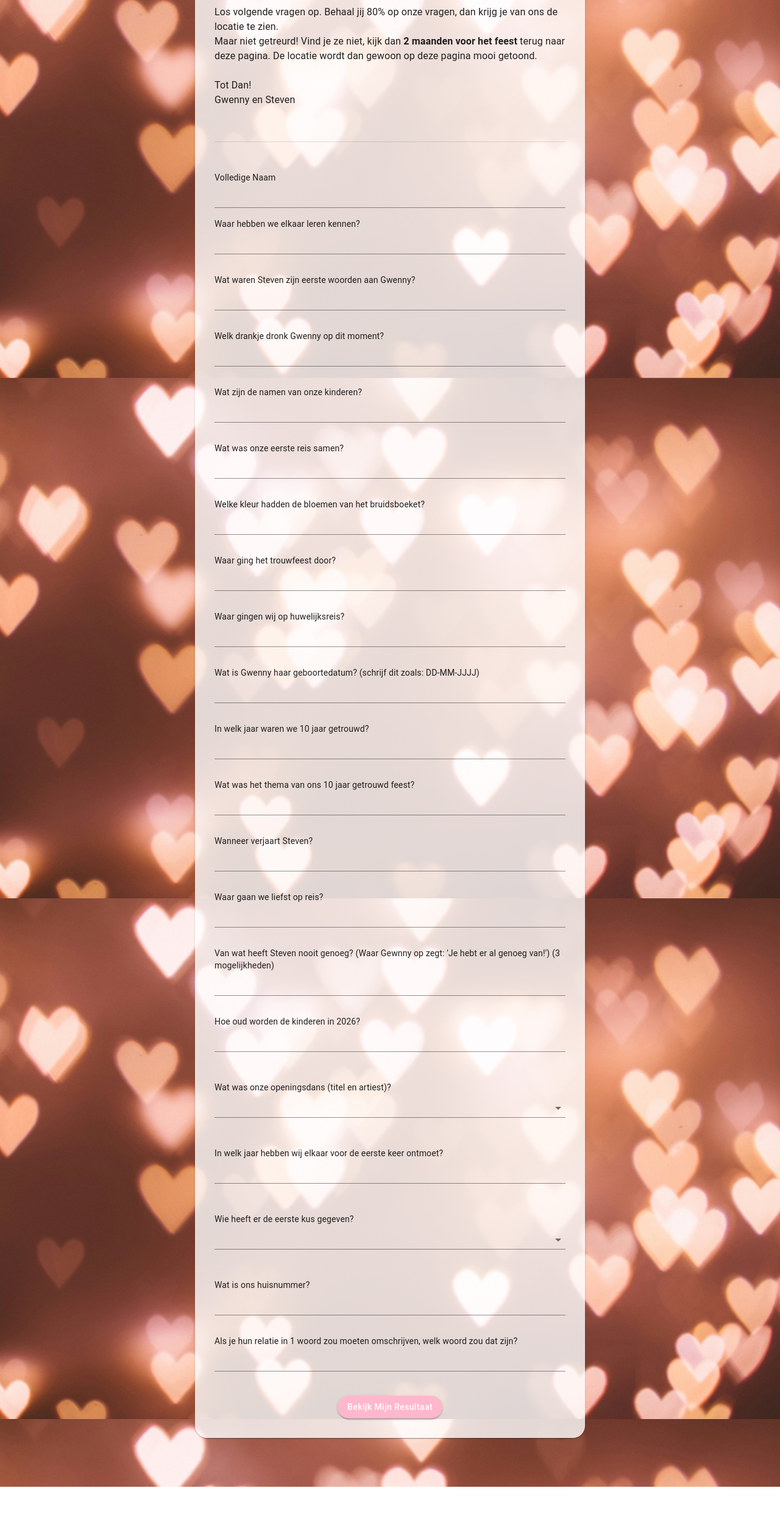
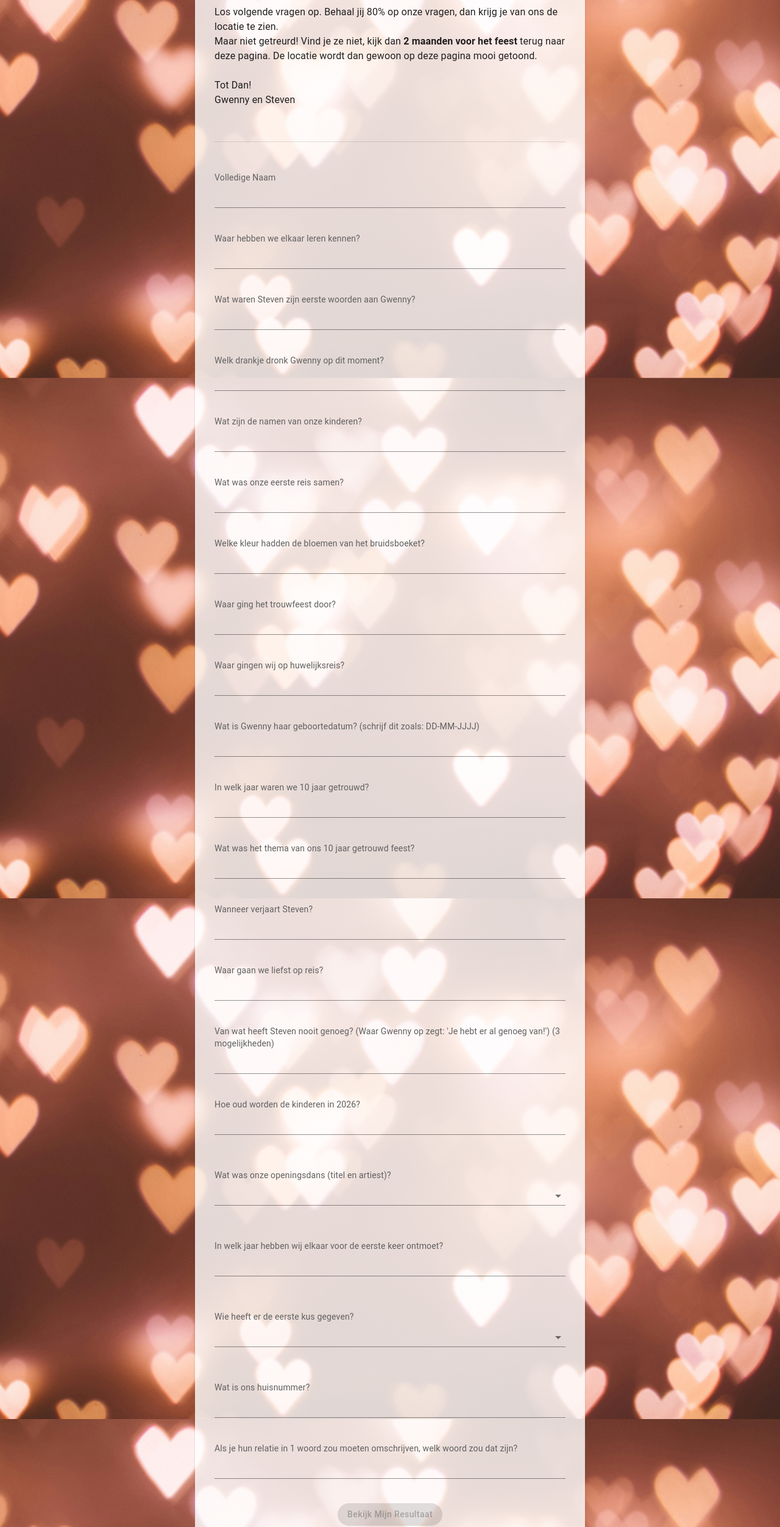
Before and after one commit to SiteAppCreators/feest-xjaar-getrouwd, a Next.js app: page / in a window 1280 px wide. Shown: the part 234-2738 px from the top of the page at 61% size. Before the commit the page ends 2672 px from the top, so only its background shows below. Built offline with nearby package versions, Linux system fonts and the light colour scheme.

Commit message:
add all things to check the questions

```diff
--- a/app/api/supabase/route.js
+++ b/app/api/supabase/route.js
@@ -2,9 +2,28 @@ import { NextResponse } from "next/server";
 import { supabaseAdmin } from "../../lib/supabaseClient";
 
 export async function POST(req) {
-    const { data, error } = await supabaseAdmin.from('names').insert([
-        { fullName: 'Test Name' }
-    ]).select();
-    console.log('Supabase data:', data);
-    return new Response(JSON.stringify({ success: data }), { status: 200 });
+    try {
+        const body = await req.json();
+        const { fullName, data } = body;
+
+        if (fullName) {
+            //add the lowercase fullname
+            const lowerFullName = fullName.trim().toLowerCase()
+
+            const duplicate = await supabaseAdmin.from('names').select('*').eq('fullName', lowerFullName);
+            if (duplicate.data.length > 0) {
+                return NextResponse.json({ message: "Deze naam werd al eerder gebruikt. Gelieve een andere naam in te vullen" }, { status: 400 });
+            } else {
+                const fullPayload = {
+                    'fullName': lowerFullName,
+                    ...data
+                };
+                const insertedData = await supabaseAdmin.from('names').insert([fullPayload]).select();
+                return NextResponse.json({ message: "Data received successfully" }, { status: 200 });
+            }
+        }
+    } catch (error) {
+        console.error("Error parsing JSON:", error);
+        return NextResponse.json({ message: "Er is iets verkeerd gegaan, probeer later opnieuw" }, { status: 400 });
+    }
 }
--- a/app/components/Form.js
+++ b/app/components/Form.js
@@ -4,12 +4,6 @@ import { alpha, Button, Divider, FormControl, Grid, Input, Paper, TextField, Typ
 import Questions from "./Questions";
 
 export default function Form() {
-    function handleSubmit(event) {
-        event.preventDefault();
-        // Handle form submission logic here
-    }
-
-
     return (
         <Paper sx={{ width: { xs: '85vw', md: '50vw' }, padding: 4, my: 10, borderRadius: 5, overflowY: 'auto', backgroundColor: alpha('#FFFFFF', 0.8) }}>
             <Grid container direction="column" spacing={2}>
@@ -26,19 +20,8 @@ export default function Form() {
                     </Typography>
                 </Grid>
                 <Divider sx={{ mt: 5, mb: 4 }} />
-                <FormControl variant="standard">
-                    <Typography variant="body2" sx={{ mb: 1 }}>
-                        Volledige Naam
-                    </Typography>
-                    <Input id="component-simple" />
-                </FormControl>
                 {/* Here would be the Questions component */}
                 <Questions />
-                <Grid container justifyContent="center">
-                    <Button variant="contained" color="primary" sx={{ mt: 3, textTransform: 'capitalize', borderRadius: 5, backgroundColor: '#FFB7CE' }}>
-                        Bekijk mijn resultaat
-                    </Button>
-                </Grid>
             </Grid>
         </Paper>
     );
--- a/app/components/Questions.js
+++ b/app/components/Questions.js
@@ -1,8 +1,8 @@
 'use client';
 
-import { FormControl, Grid, Input, InputLabel, MenuItem, Select, TextField, Typography } from "@mui/material"
+import { Button, FormControl, Grid, Input, InputLabel, MenuItem, Select, TextField, Typography } from "@mui/material"
+import { useEffect, useState } from "react";
 
-export default function Questions() {
 const vragen = [
     {
         label: "Waar hebben we elkaar leren kennen?",
@@ -44,7 +44,7 @@ export default function Questions() {
         label: "Waar ging het trouwfeest door?",
         type: "text",
         name: "weddingLocation",
-            answer: ["ten stuyver"]
+        answer: ["ten stuyver", "stuyver", "ten stuiver", "stuiver"]
     },
     {
         label: "Waar gingen wij op huwelijksreis?",
@@ -83,7 +83,7 @@ export default function Questions() {
         answer: ["*"]
     },
     {
-            label: "Van wat heeft Steven nooit genoeg? (Waar Gewnny op zegt: 'Je hebt er al genoeg van!') (3 mogelijkheden)",
+        label: "Van wat heeft Steven nooit genoeg? (Waar Gwenny op zegt: 'Je hebt er al genoeg van!') (3 mogelijkheden)",
         type: "text",
         name: "stevenEnough",
         answer: ["verlof", "congé", "vakantie", "conge", "parfum", "jassen"]
@@ -128,31 +128,138 @@ export default function Questions() {
     }
 ];
 
+export default function Questions() {
+    //need to know who filled in the form.
+    const [fullName, setFullName] = useState("");
+
+    const emptyQuestions = vragen.reduce((acc, vraag) => {
+        acc[vraag.name] = '';
+        return acc;
+    }, {});
+
+    const [data, setData] = useState(emptyQuestions);
+
+    //set the total score
+    const [totalScore, setTotalScore] = useState(0);
+    const [showScore, setShowScore] = useState(false);
+
+    //disable the submit button
+    const [subDisabled, setSubDisabled] = useState(true)
+
+    function handleChange(e) {
+        const { name, value } = e.target;
+        setData((prev) => ({
+            ...prev,
+            [name]: value,
+        }));
+
+        const hasEmpty = Object.values(data).some(value => value === '');
+        if ((!hasEmpty && fullName) && subDisabled === true) {
+            setSubDisabled(false)
+        } else if ((hasEmpty || !fullName) && subDisabled === false) {
+            setSubDisabled(true)
+        }
+    }
+
+    useEffect(() => {
+        const hasEmpty = Object.values(data).some(value => value === '');
+        if ((!hasEmpty && fullName !== '') && subDisabled === true) {
+            setSubDisabled(false)
+        } else if ((hasEmpty || fullName === '') && subDisabled === false) {
+            setSubDisabled(true)
+        }
+    }, [data, fullName])
+
+    async function handleSubmit() {
+        const response = await fetch('/api/supabase', {
+            method: 'POST',
+            headers: { 'Content-Type': 'application/json' },
+            body: JSON.stringify({
+                fullName: fullName,
+                data: data
+            })
+        })
+        if (response.status === 200) {
+            checkAnswers();
+        } else if (response) {
+            const resp = await response.json()
+            alert(resp.message);
+        }
+    }
+
+    function checkAnswers() {
+        let score = 0;
+        vragen.map((vraag) => {
+            if (vraag.answer.includes("*") && data[vraag.name] && data[vraag.name].trim() !== "") {
+                score += 1;
+            } else if (data[vraag.name] && vraag.answer.includes(data[vraag.name].trim().toLowerCase())) {
+                score += 1;
+            } else if (data[vraag.name] && vraag.options && vraag.answer.includes(data[vraag.name])) {
+                score += 1;
+            }
+        })
+        setTotalScore(score);
+        setShowScore(true);
+    }
+
     return (
-        <Grid container direction="column" spacing={4}>
+        <Grid container direction="column" spacing={5}>
+            <FormControl variant="standard">
+                <Typography variant="body2" sx={{ mb: 1 }} color="#606060">
+                    Volledige Naam
+                </Typography>
+                <Input id="component-simple"
+                    name="fullName"
+                    value={fullName}
+                    onChange={(e) => setFullName(e.target.value)}
+                />
+            </FormControl>
             {vragen.map((vraag, index) => {
                 return (
                     (vraag.options) ? (
                         <FormControl fullWidth key={index} sx={{ my: 2 }}>
-                            <Typography variant="body2" sx={{ mb: 1 }}>
+                            <Typography variant="body2" sx={{ mb: 1 }} color="#606060">
                                 {vraag.label}
                             </Typography>
-                            <Select label={vraag.label} variant="standard" name={vraag.name} fullWidth key={index}>
+                            <Select label={vraag.label} variant="standard" name={vraag.name} defaultValue={""} onChange={(e) => handleChange(e)} fullWidth key={index}>
                                 {vraag.options.map((option, idx) => (
-                                    <MenuItem key={idx} value={option} onChange={() => { console.log('hello world') }}>{option}</MenuItem>
+                                    <MenuItem key={idx} value={option}>{option}</MenuItem>
                                 ))}
                             </Select>
                         </FormControl>
                     )
                         :
                         <FormControl variant="standard" key={index}>
-                            <Typography variant="body2" sx={{ mb: 1 }}>
+                            <Typography variant="body2" sx={{ mb: 1 }} color="#606060">
                                 {vraag.label}
                             </Typography>
-                            <Input id="component-simple" />
+                            <Input id="component-simple" name={vraag.name} value={data[vraag.name] || ""} onChange={(e) => handleChange(e)} />
                         </FormControl>
                 );
             })}
+            <Grid display={showScore === true ? 'block' : 'none'}>
+                <Typography variant="h6" sx={{ textAlign: 'center', mt: 3 }}>
+                    Jouw score is: <br />{totalScore} / {vragen.length}
+                </Typography>
+                <Typography variant="body1" sx={{ textAlign: 'center', mt: 3 }}>
+                    {totalScore >= 15 ? (
+                        <>
+                            Gefeliciteerd! Je hebt meer dan 75% behaald.<br />
+                            De coördinaten van het feest zijn:<br />
+                            <b>51°11'10.0"N 3°00'23.5"E</b>
+                        </>
+                    ) : <>
+                        Helaas, je hebt niet genoeg punten behaald om de locatie te onthullen.<br />
+                        Kijk <b>2 maanden voor het feest</b> terug op deze pagina voor de locatie.
+                    </>
+                    }
+                </Typography>
+            </Grid>
+            <Grid container justifyContent="center">
+                <Button variant="contained" onClick={() => handleSubmit()} color="primary" sx={{ textTransform: 'capitalize', borderRadius: 5, backgroundColor: '#b56647' }} disabled={subDisabled}>
+                    Bekijk mijn resultaat
+                </Button>
+            </Grid>
         </Grid>
     );
 }
```
Lines whose indentation alone changed are shown as unchanged.
